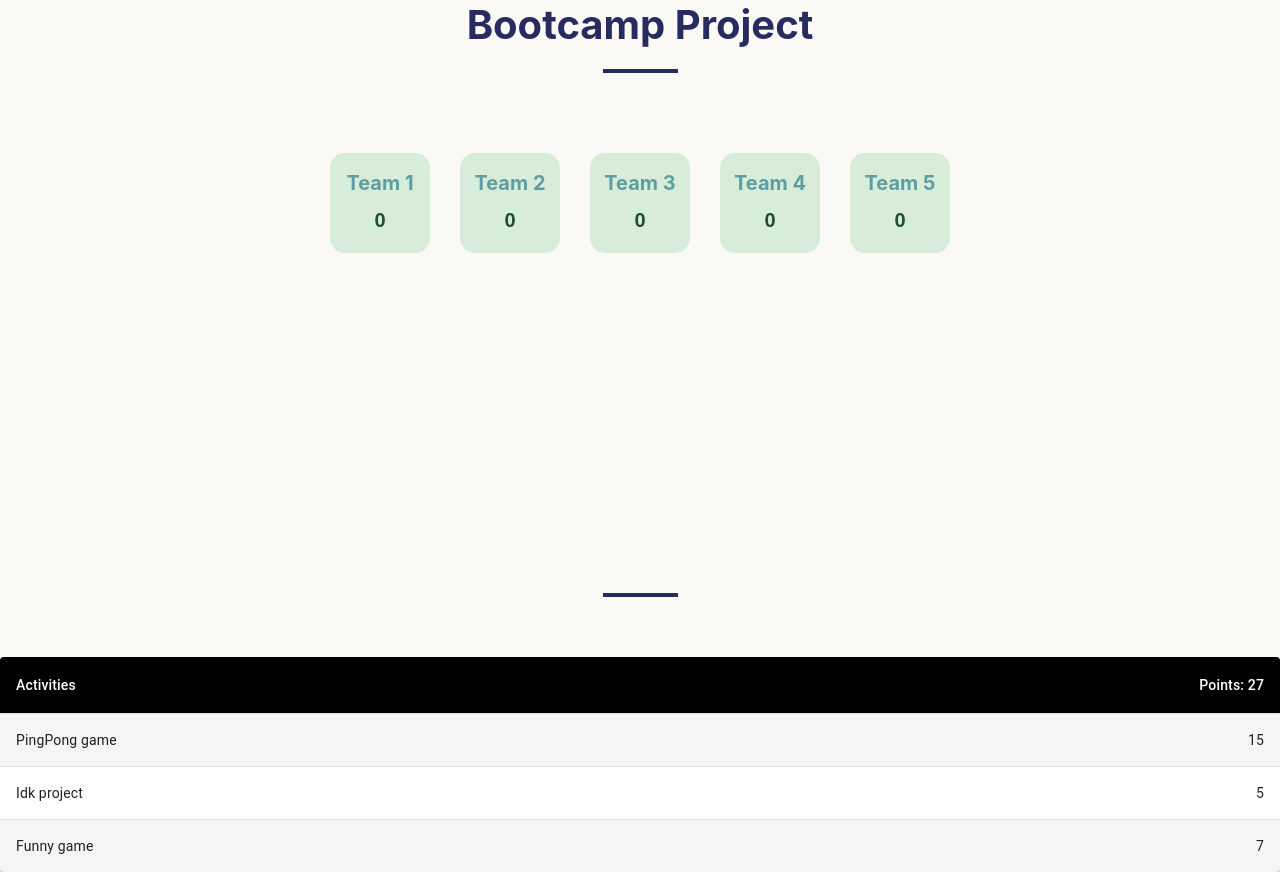
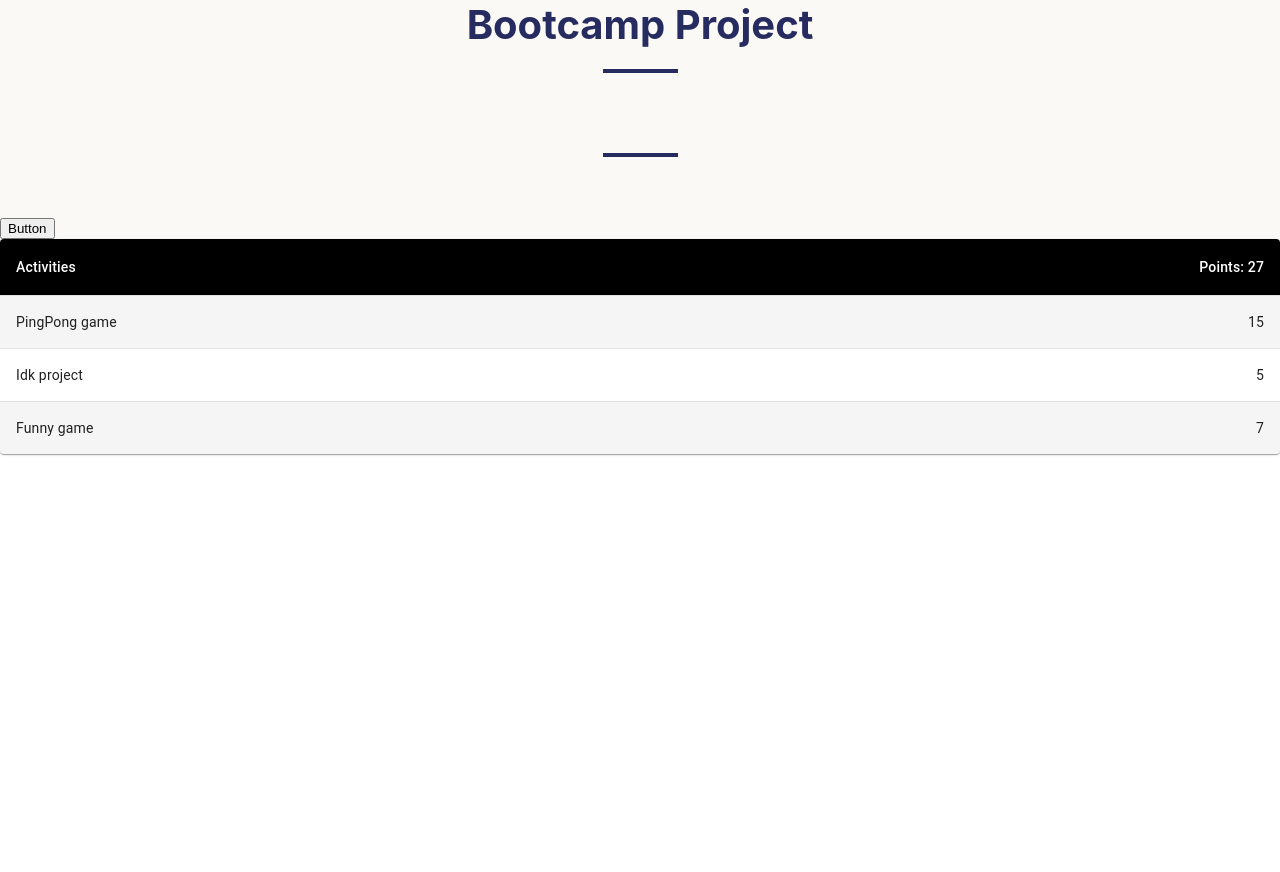
Before and after one commit to erik-vm/team-score-tracker, a React (Create React App) app: page / in a window 1280 px wide. After the commit the page ends 800 px from the top, so only its background shows below. Built offline with nearby package versions, Linux system fonts and the light colour scheme.

Commit message:
Added button (need to customize it)!

```diff
--- a/src/App.css
+++ b/src/App.css
@@ -29,7 +29,7 @@
     margin: 20px 15px;
     border-radius: 10px;
     padding: 0;
-    height: 400px;
+    height: 130px;
     overflow: hidden;
 }
 
--- a/src/components/Teams.css
+++ b/src/components/Teams.css
@@ -15,6 +15,8 @@
 #teams-general .team {
     cursor: pointer;
     transition: all 1s;
+    margin-bottom: 0px;
+    margin-top: 0px;
 }
 
     #teams-general .team:hover {
@@ -22,7 +24,7 @@
     }
 
         #teams-general .team:hover .description {
-            scale: 1;
+            transform: translateY(-100%);
         }
 
 #teams-general .description h1 {
--- a/src/components/Teams.js
+++ b/src/components/Teams.js
@@ -1,43 +1,48 @@
-import './Teams.css'
+import './Teams.css';
+import React, { useState } from "react";
 
 export default function Teams() {
+
+
+    const handleClick = () => {
+        setIndex(teamIndex + 1);
+        setTeam(teamArray.concat(0));
+    }
+
+    const [teamIndex, setIndex] = useState(0);
+
+    const [teamArray, setTeam] = useState([]);
+
+    const results = [];
+
+    let j = 1;
+    for (const i of teamArray) {
+        results.push(
+        <div className="team">
+            <div className="description">
+                    <h1>Team {j}</h1>
+                    <h2>{i}</h2>
+             </div>
+        </div>,
+        );
+        j = j + 1;
+    }
+    j = 0;
+
+
     return (
         <div id='teams-general'>
             <h1 className='title'> Bootcamp Project</h1>
             <div className="divider"></div>
             <div className="teams">
-                <div className="team">
-                    <div className="description">
-                        <h1>Team 1</h1>
-                        <h2>0</h2>
-                    </div>
-                </div>
-                <div className="team">
-                    <div className="description">
-                        <h1>Team 2</h1>
-                        <h2>0</h2>
-                    </div>
-                </div>
-                <div className="team">
-                    <div className="description">
-                        <h1>Team 3</h1>
-                        <h2>0</h2>
-                    </div>
-                </div>
-                <div className="team">
-                    <div className="description">
-                        <h1>Team 4</h1>
-                        <h2>0</h2>
-                    </div>
-                </div>
-                <div className="team">
-                    <div className="description">
-                        <h1>Team 5</h1>
-                        <h2>0</h2>
-                    </div>
-                </div>
+                {results}
+
             </div>
             <div className="divider"></div>
+            <div>
+                <button onClick={handleClick}> Button</button>
+                {teamArray }
+            </div>
         </div>
 
     );
```
Also changed, not shown: src/App.js (+4 -3 lines).
